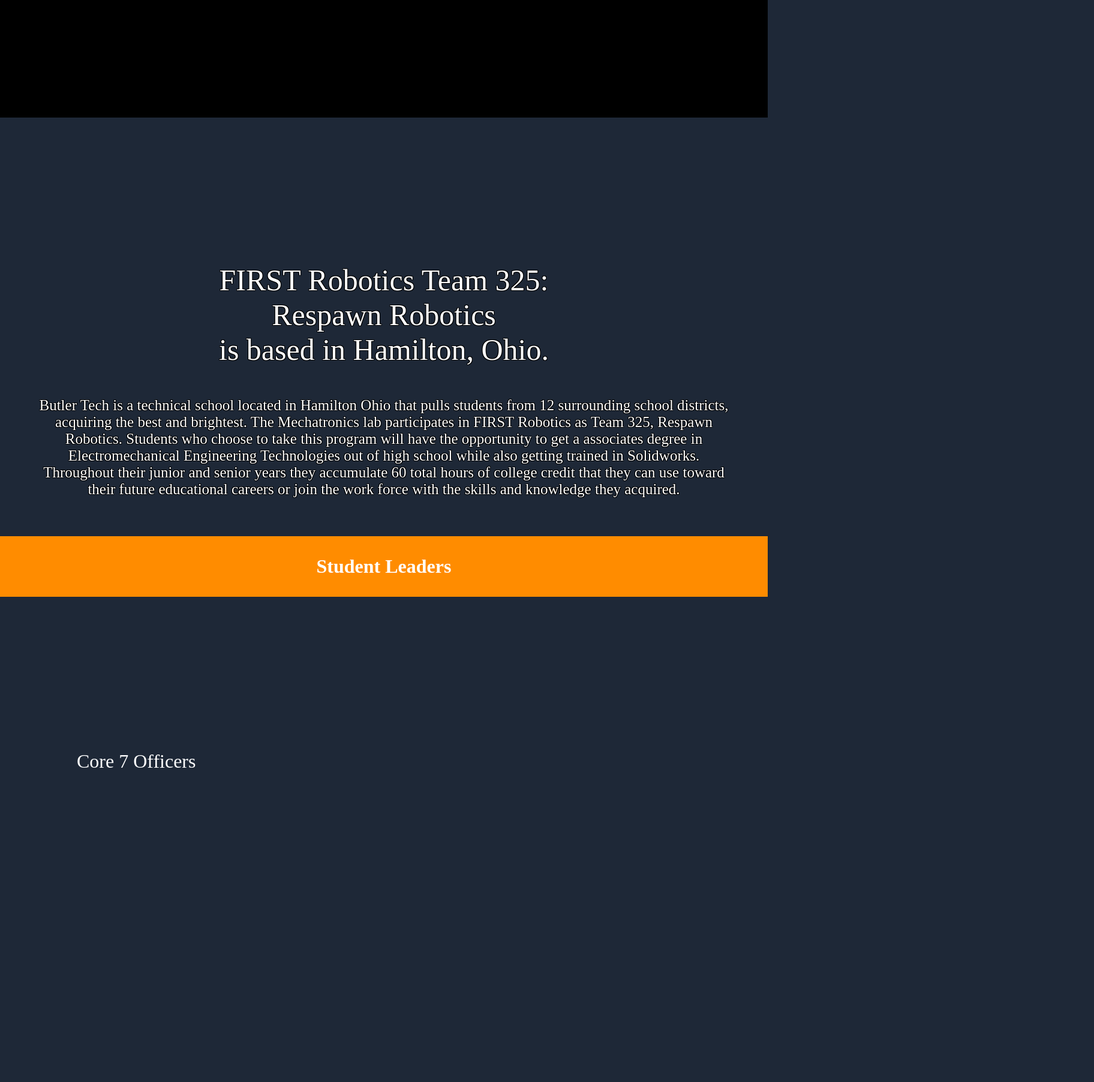
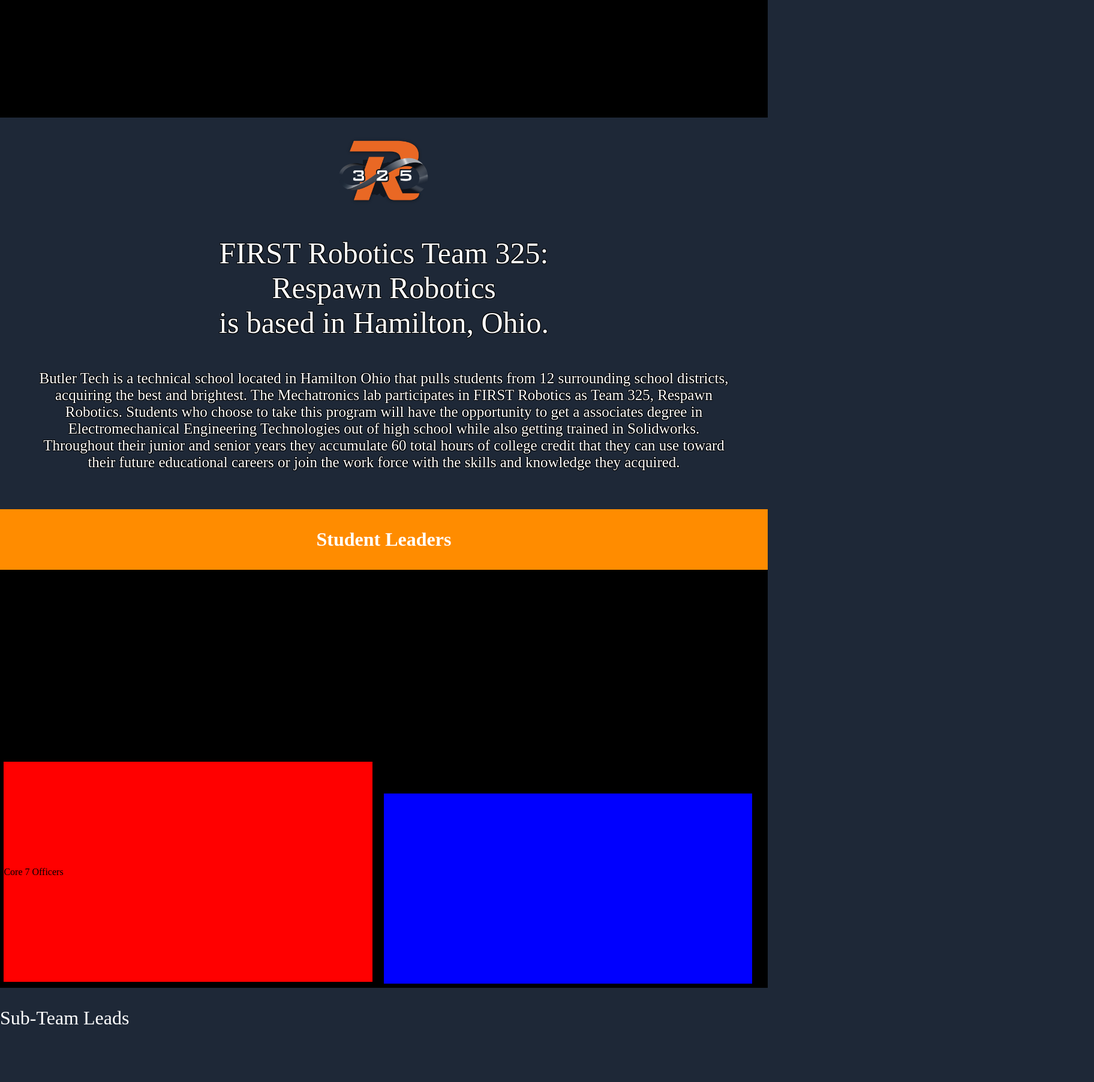
Before and after one commit to Respawn-Robotics/respawn-react, a React (Create React App) app: page /About in a window 1280 px wide. Shown: the part 140-1944 px from the top of the page at 60% size, 1824 px wide, since content can reach past the window. Built offline with nearby package versions, Linux system fonts and the light colour scheme.

Commit message:
made progress on about page html

```diff
--- a/src/pages/main/about/About.js
+++ b/src/pages/main/about/About.js
@@ -1,14 +1,18 @@
 import React from 'react';
 import './about.css';
+import logo from './media/respawnR_logo.png';
 
 function About() {
   return (
     <>
         <body className='about-body'>
-            <div className='photo-container1' id='container'>
+            <div className='photo-container' id='container'>
                 <p className='replacement-text'>
                     (Team Photo)
                 </p>
+            </div>
+            <div className="logo-container" id='logo-container'>
+                <img src={logo} alt="Respawn Robotics Logo" id='logo'></img>
             </div>
             <div className='container1' id='container'>
                 <p className='initial-text'>
@@ -26,14 +30,59 @@
                 </p>
             </div>
             <div className='container4' id='container'>
-                <p className='core-text' id='larger-text'>
-                    Core 7 Officers
-                </p>
+                    <div className='core-text-container' id='core-display'>
+                        <p className='larger-text' id='core-text'>
+                            Core 7 Officers
+                        </p>
+                    </div>
+                    <div className='core-container' id='core-display'>
+                        <div className='ceo-picture' id='picture-container'>
+
+                        </div>
+                        <div className='coo-container' id='picture-container'>
+
+                        </div>
+                        <div className='cio-container' id='picture-container'>
+
+                        </div>
+                        <div className='cto-container' id='picture-container'>
+
+                        </div>
+                        <div className='cfo-container' id='picture-container'>
+
+                        </div>
+                        <div className='cmo-container' id='picture-container'>
+
+                        </div>
+                        <div className='cro-container' id='picture-container'>
+
+                        </div>
+                    </div>
             </div>
             <div className='container5' id='container'>
                 <p className='subteam-text' id='larger-text'>
                     Sub-Team Leads
                 </p>
+                <div className='subteamLead-container' id='secondaryContainer'>
+                    <div className='projectManager-picture' id='picture-container'>
+
+                    </div>
+                    <div className='controlsAndWiring-container' id='picture-container'>
+
+                    </div>
+                    <div className='programming-container' id='picture-container'>
+
+                    </div>
+                    <div className='cad-container1' id='picture-container'>
+
+                    </div>
+                    <div className='machining-container' id='picture-container'>
+
+                    </div>
+                    <div className='cad-container2' id='picture-container'>
+
+                    </div>
+                </div>
             </div>
         </body>
     </>
--- a/src/pages/main/about/about.css
+++ b/src/pages/main/about/about.css
@@ -3,10 +3,10 @@
     background: fixed;
 
 }
+/*initial container setup*/
 
 #container{
     min-width: 100%;
-    max-width: 100%;
     Display: table;
 }
 
@@ -24,11 +24,13 @@
     background: white;
 }
 
-.photo-container1{
+.photo-container{
     background-color: black;
     min-height: 20vw;
     max-height: 20vw;
+
 }
+/*text placement*/
 
 .replacement-text{
     font-family: 'RobotoSlab-Regular';
@@ -70,9 +72,39 @@
     display: block;
     text-shadow: -1px -1px 0 #000, 1px -1px 0 #000, -1px 1px 0 #000, 1px 1px 0 #000;
     max-width: 100%;
-    padding-top: 15vw;
+    padding-top: none;
+}
+/*logo placement*/
+
+#logo-container{
+    display: table;
 }
 
+.logo-container{
+    background: transparent;
+    margin: auto;
+    min-width: 100%;
+    max-height: 15vw;
+    min-height: 15vw;
+    margin-bottom: -7.5%;
+    margin-top: -5%;
+}
+
+#logo{
+    overflow: hidden;
+    height: auto;;
+    width: 15%;
+    background-repeat: none;
+    background-position: center;
+    margin-left: 42.5%;
+    margin-right: 42.5%;
+    display: block;
+    padding: none;
+    margin-top: none;
+    margin-bottom: none;
+
+}
+/* other containers */
 .container1{
     background: transparent;
     max-width: 20vw;
@@ -93,10 +125,36 @@
 }
 
 .container4{
-    background: transparent;
+    background: black;
     max-height: 20vw;
     min-height: 20vw;
     margin: auto;
+    justify-content: left;
+
+
+}
+.core-text-container{
+    margin-top: 25%;
+    margin-bottom: 0.5%;
+    margin-left: 0.5%;
+    margin-right: 50%;
+    background-color: red;
+    width: 48%;
+    padding-top: 12.375%;
+    padding-bottom: 12.375%;
+    display: block;
+
+}
+.core-container{
+    margin-top: -25%;
+    margin-bottom: 0.5%;
+    margin-left: 50%;
+    margin-right: 0.5%;
+    background-color: blue;
+    width: 48%;
+    padding-top: 12.375%;
+    padding-bottom: 12.375%;
+    display: block;
 }
 
 .container5{
@@ -106,6 +164,7 @@
     margin: auto;
 }
 
+/*text setup*/
 .secondary-text{
     max-width: 90%;
     padding-top: none;
@@ -122,23 +181,3 @@
     font-weight: bold;
     text-align: center;
 }
-
-.core-text{
-    margin-top: 20vw;
-    margin-bottom: 20vw;
-    margin-left: 10vw;
-    margin-right: 70vw;
-    vertical-align: middle;
-}
-
-.subteam-text{
-    margin-top: 20vw;
-    margin-bottom: 20vw;
-    margin-left: 70vw;
-    margin-right: 10vw;
-    vertical-align: middle;
-}
-
-.ceo-text{
-    margin: auto;
-}
--- a/src/pages/main/sponsors/sponsors.css
+++ b/src/pages/main/sponsors/sponsors.css
@@ -92,6 +92,4 @@
     padding-top: 5.5%;
     padding-bottom: 5.5%;
 
-
-
 }
```
Also changed, not shown: src/pages/main/about/media/respawnR_logo.png (added).
